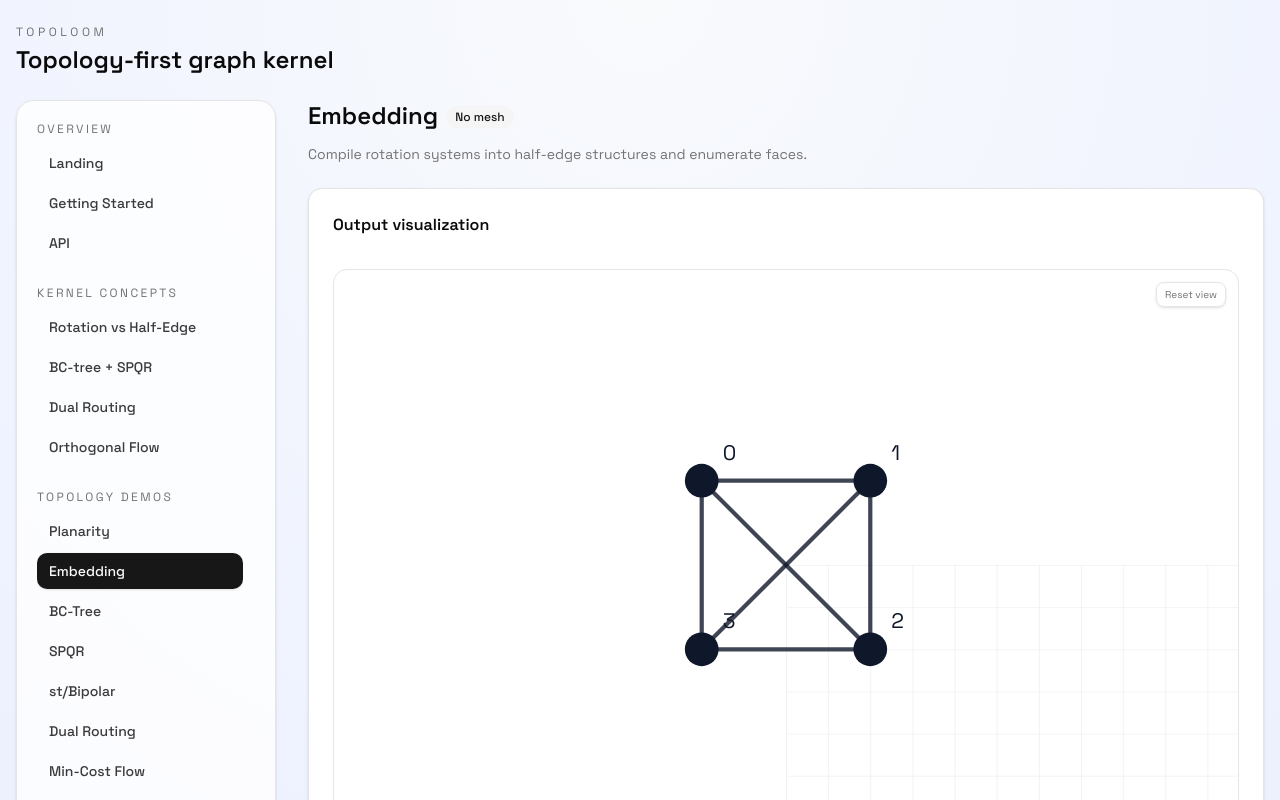
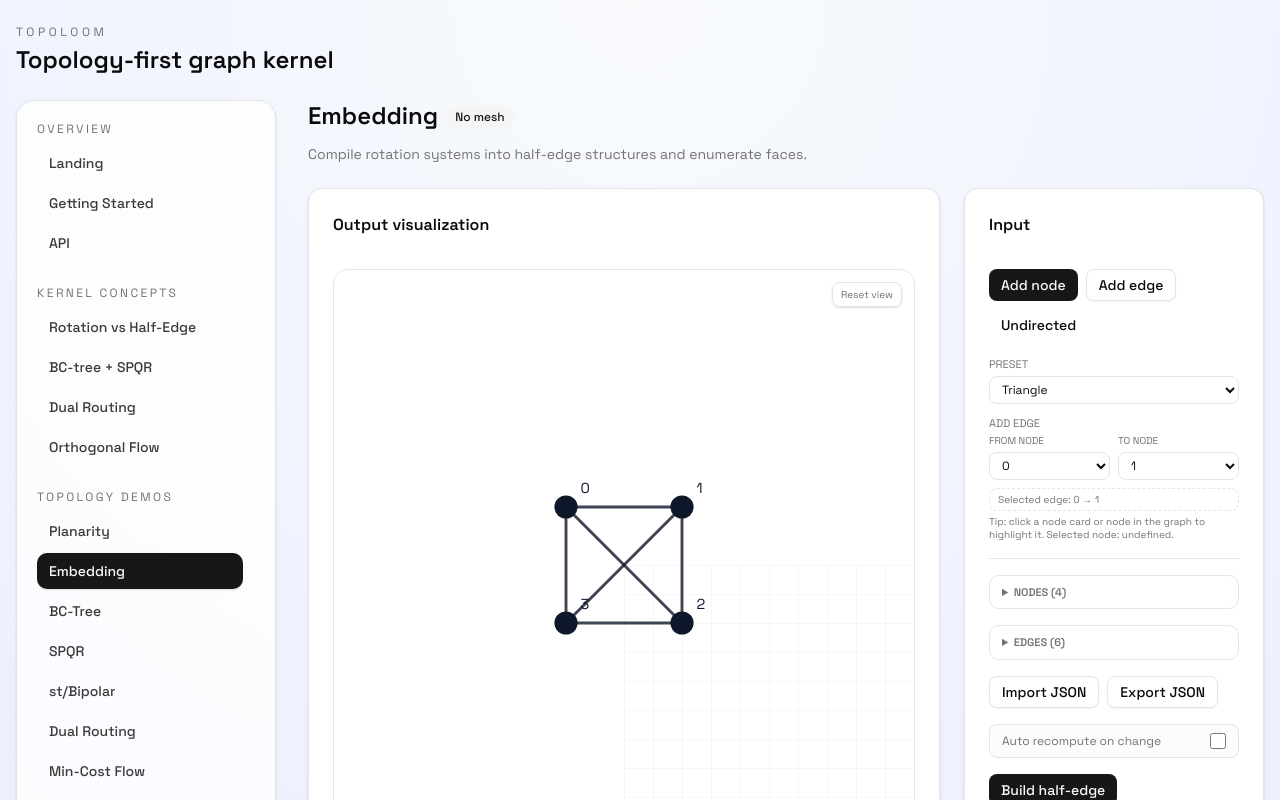
Before and after one commit to khalidsaidi/topoloom, a React (Vite) app in the folder apps/showcase/: page /demo/embedding in a window 1280 px wide. Shown: the top 800 px of the page. Built offline with nearby package versions, Linux system fonts and the light colour scheme; the HTML template or start-up script is replaced by a standard one; a web font is replaced by a local one.

Commit message:
ui(showcase): prioritize graph viewport in demo scaffold (#25)

```diff
--- a/apps/showcase/src/components/demo/DemoScaffold.tsx
+++ b/apps/showcase/src/components/demo/DemoScaffold.tsx
@@ -37,7 +37,7 @@ export function DemoScaffold({
         {outputOverlay ? (
           <div>{outputOverlay}</div>
         ) : (
-          <div className="relative h-[420px] w-full overflow-hidden rounded-xl border border-dashed bg-gradient-to-br from-muted/40 via-background to-muted/60 sm:h-[520px] md:h-[620px] lg:h-[72vh] xl:h-[76vh]">
+          <div className="relative h-[460px] w-full overflow-hidden rounded-xl border border-dashed bg-gradient-to-br from-muted/40 via-background to-muted/60 sm:h-[560px] md:h-[640px] lg:h-[70vh] xl:h-[74vh]">
             <svg viewBox="0 0 400 260" className="h-full w-full">
               <g stroke="currentColor" strokeOpacity="0.25" strokeWidth="1.5">
                 <line x1="80" y1="60" x2="200" y2="40" />
@@ -99,11 +99,12 @@ export function DemoScaffold({
         <p className="max-w-3xl text-sm text-muted-foreground">{subtitle}</p>
       </header>
 
-      <div data-testid="demo-capture" className="space-y-4 lg:min-h-[70vh]">
+      <div className="grid gap-6 xl:grid-cols-[minmax(0,_1.9fr)_minmax(300px,_0.85fr)] xl:items-start">
+        <div data-testid="demo-capture" className="space-y-4">
           {outputCard}
         </div>
 
-      <div className="grid gap-6 lg:grid-cols-[minmax(0,_1.2fr)_minmax(0,_0.9fr)] lg:items-start">
+        <div className="space-y-4">
           <Card>
             <CardHeader>
               <CardTitle className="text-base">Input</CardTitle>
@@ -133,6 +134,7 @@ export function DemoScaffold({
             </CardContent>
           </Card>
         </div>
+      </div>
 
       <Card>
         <CardHeader>
```
Lines whose indentation alone changed are shown as unchanged.
